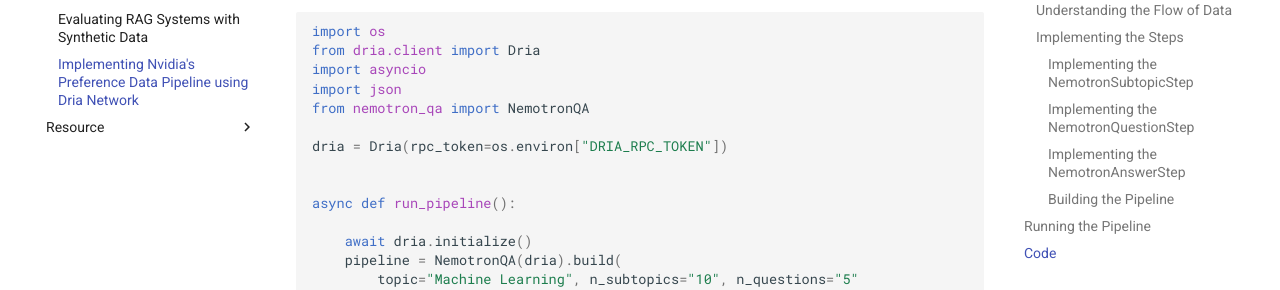
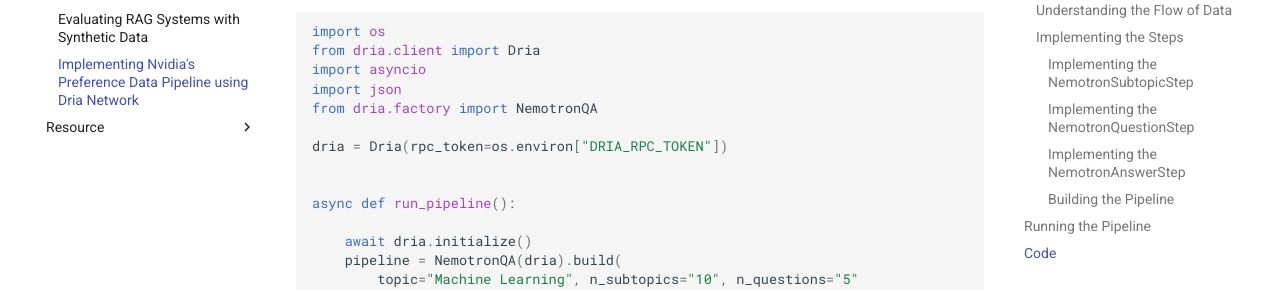
Before and after one commit to firstbatchxyz/dria-blog, an MkDocs documentation site: the page built from docs/cookbook/nemotron_qa.md, in a window 1280 px wide and 900 px high, scrolled down 8295 px. Shown: the part 224-514 px from the top of the window. Built offline with MkDocs 1.6.1 and Material for MkDocs 9.7.7, drawn with Linux system fonts in a browser that asks for light colours.

Commit message:
Nemotron example from factory

```diff
--- a/docs/cookbook/nemotron_qa.md
+++ b/docs/cookbook/nemotron_qa.md
@@ -406,7 +406,7 @@ import os
 from dria.client import Dria
 import asyncio
 import json
-from nemotron_qa import NemotronQA
+from dria.factory import NemotronQA
 
 dria = Dria(rpc_token=os.environ["DRIA_RPC_TOKEN"])
 
```
